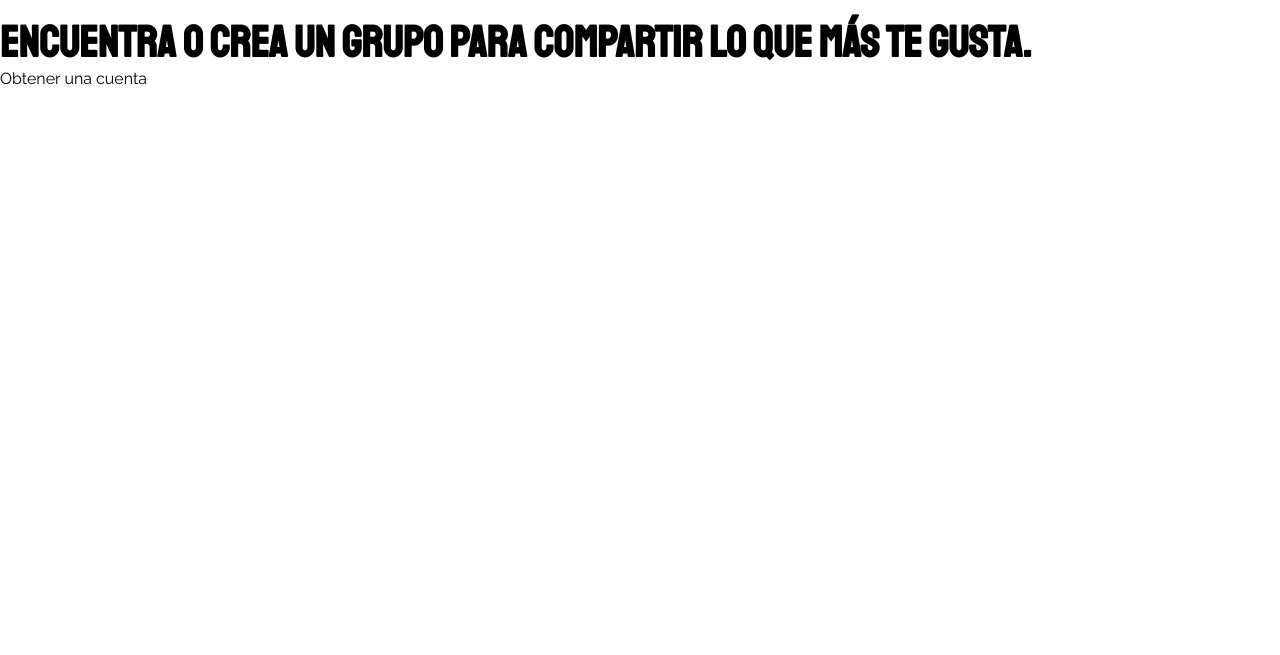
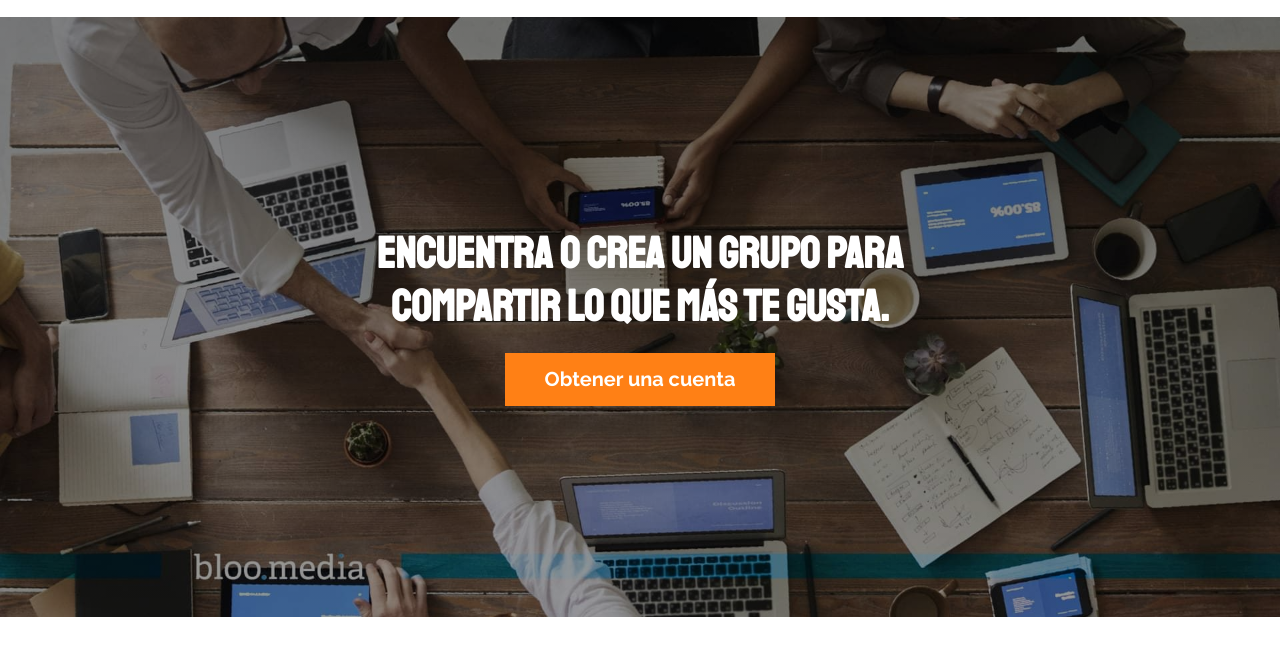
Before and after one commit to topgirl2410/Meety, a website: page index.html in a window 1280 px wide. Shown: the part 115-770 px from the top of the page. Drawn offline with Linux system fonts and the light colour scheme.

Commit message:
creando hero

```diff
--- a/src/scss/app.scss
+++ b/src/scss/app.scss
@@ -1,2 +1,3 @@
 @use 'base';
 @use 'ui/header';
+@use 'ui/contenido';
--- /dev/null
+++ b/src/scss/ui/contenido/_hero.scss
@@ -0,0 +1,25 @@
+@use "base/variables" as v;
+@use "base/mixins" as m;
+
+.hero {
+    min-height: 60rem;
+    background-image: linear-gradient(rgba(0, 0, 0, 0.5), rgba(0, 0, 0, 0.4)), url(../img/hero6.jpg);
+    background-size: cover;
+    background-position: center;
+
+    display: flex;
+    flex-direction: column;
+    justify-content: center;
+    align-items: center;
+
+    text-align: center;
+
+    &__texto {
+        max-width: 60rem;
+        color: v.$blanco;
+    }
+
+    &__enlace {
+        @include m.boton(v.$terciario, v.$blanco);
+    }
+}
--- /dev/null
+++ b/src/scss/ui/contenido/_index.scss
@@ -0,0 +1 @@
+@forward 'hero';
```
Also changed, not shown: build/css/app.css, build/img/hero1.jpg (added), build/img/hero2.jpg (added), build/img/hero3.jpg (added), build/img/hero4.jpg (added), build/img/hero5.jpg (added), build/img/hero6.jpg (added), src/img/hero1.jpg (added), src/img/hero2.jpg (added), src/img/hero3.jpg (added), src/img/hero4.jpg (added), src/img/hero5.jpg (added), src/img/hero6.jpg (added), 1 other file.
